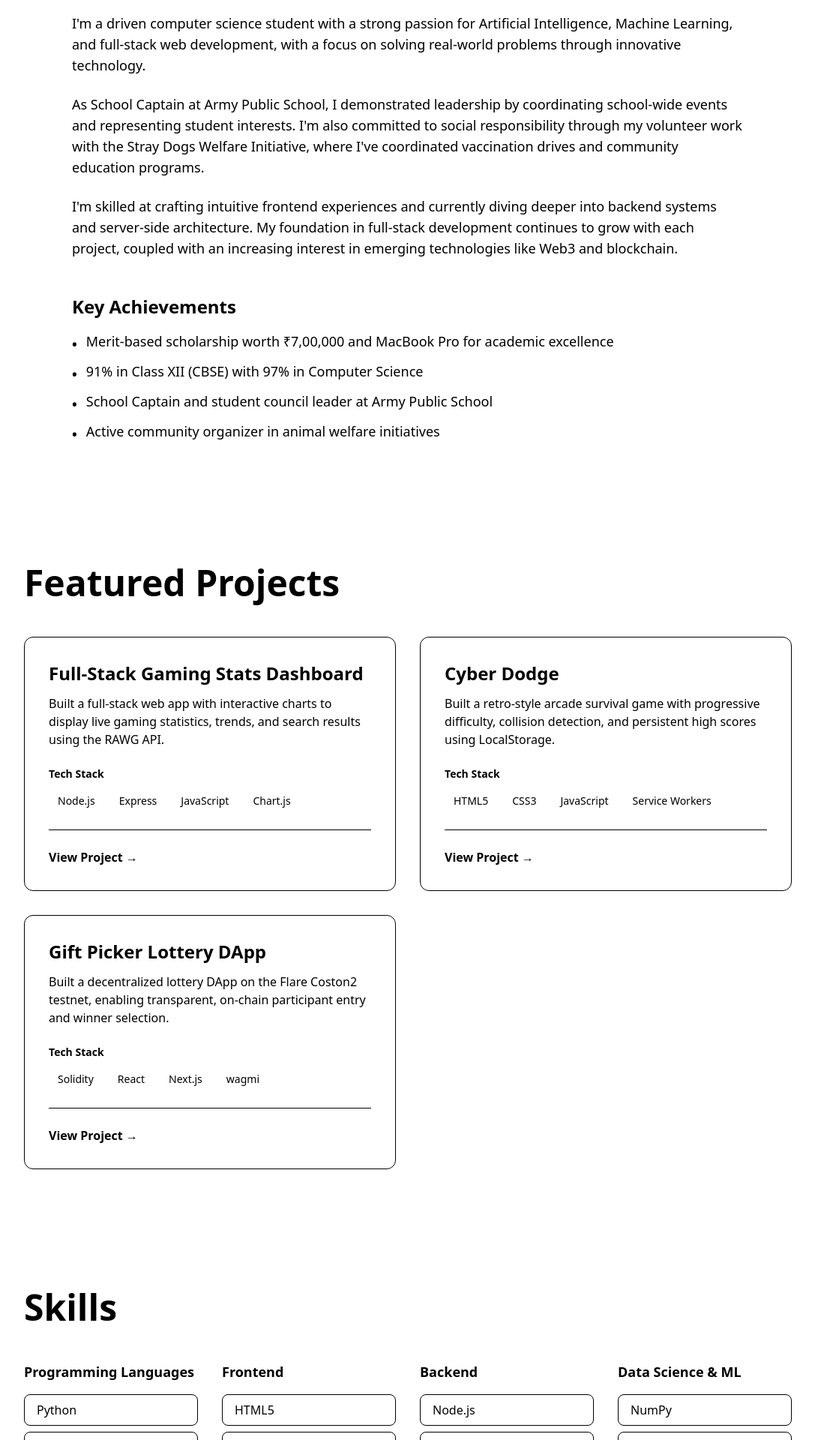
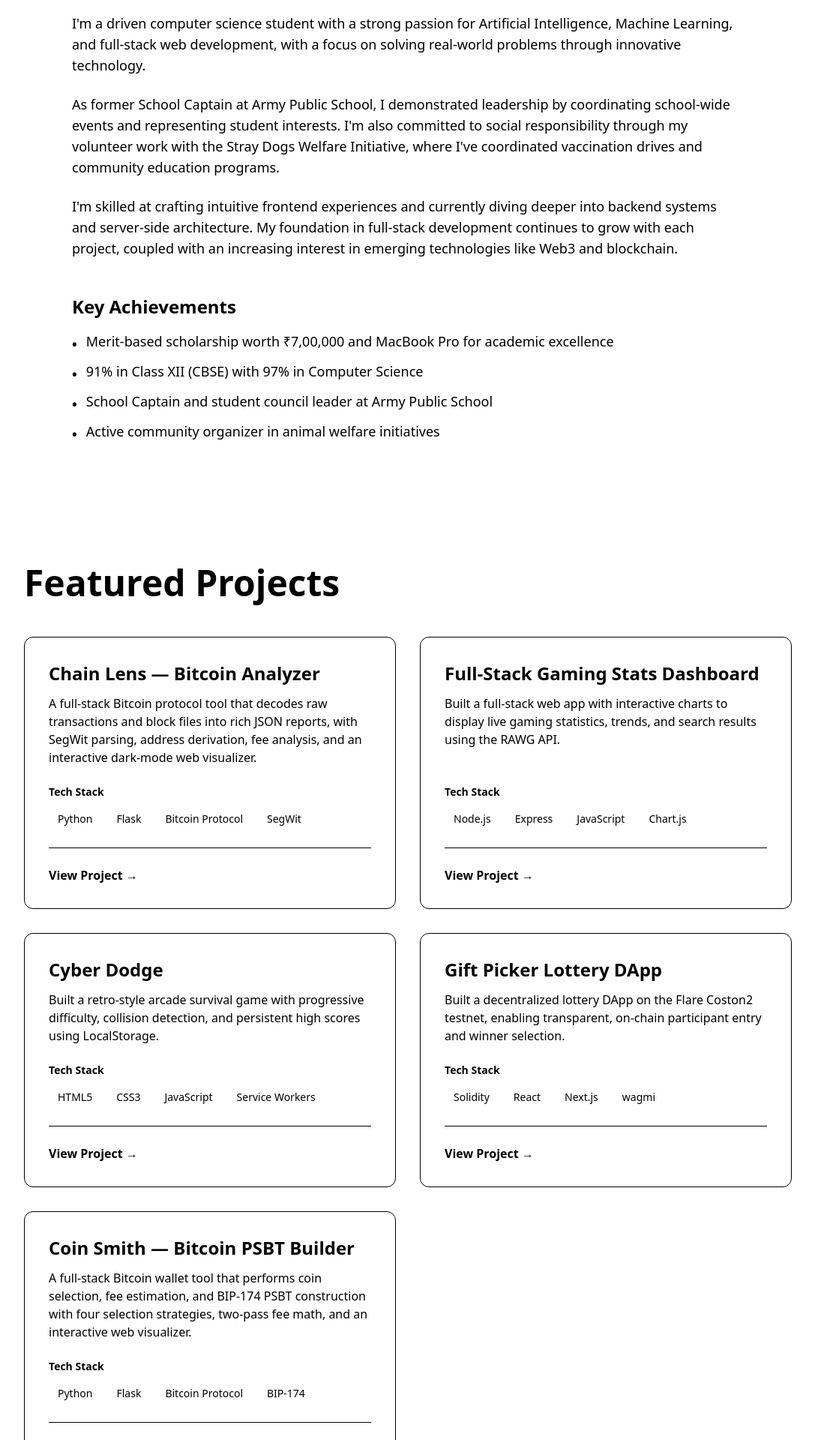
Before and after one commit to abhiraj75/Personal-Portfolio-Website, a Next.js app: page / in a window 1280 px wide. Shown: the part 960-2880 px from the top of the page at 75% size, without its empty margins (96-1183 px from the left). Built offline with nearby package versions, Linux system fonts and the light colour scheme.

Commit message:
add projects

```diff
--- a/app/page.tsx
+++ b/app/page.tsx
@@ -16,6 +16,13 @@ export default function Portfolio() {
   }
 
   const projects = [
+    {
+      title: 'Chain Lens — Bitcoin Analyzer',
+      description: 'A full-stack Bitcoin protocol tool that decodes raw transactions and block files into rich JSON reports, with SegWit parsing, address derivation, fee analysis, and an interactive dark-mode web visualizer.',
+      tech: ['Python', 'Flask', 'Bitcoin Protocol', 'SegWit'],
+      github: 'https://github.com/abhiraj75/Chain-Lens-Bitcoin',
+      link: 'https://github.com/abhiraj75/Chain-Lens-Bitcoin',
+    },
     {
       title: 'Full-Stack Gaming Stats Dashboard',
       description: 'Built a full-stack web app with interactive charts to display live gaming statistics, trends, and search results using the RAWG API.',
@@ -36,6 +43,13 @@ export default function Portfolio() {
       tech: ['Solidity', 'React', 'Next.js', 'wagmi'],
       github: 'https://github.com/abhiraj75/web3-giftpicker-dapp',
       link: 'https://github.com/abhiraj75/web3-giftpicker-dapp',
+    },
+    {
+      title: 'Coin Smith — Bitcoin PSBT Builder',
+      description: 'A full-stack Bitcoin wallet tool that performs coin selection, fee estimation, and BIP-174 PSBT construction with four selection strategies, two-pass fee math, and an interactive web visualizer.',
+      tech: ['Python', 'Flask', 'Bitcoin Protocol', 'BIP-174'],
+      github: 'https://github.com/abhiraj75/Coin-Smith-Bitcoin',
+      link: 'https://github.com/abhiraj75/Coin-Smith-Bitcoin',
     },
   ]
 
@@ -204,7 +218,7 @@ export default function Portfolio() {
             </p>
 
             <p>
-              As School Captain at Army Public School, I demonstrated leadership by coordinating school-wide events and representing student interests. I'm also committed to social responsibility through my volunteer work with the Stray Dogs Welfare Initiative, where I've coordinated vaccination drives and community education programs.
+              As former School Captain at Army Public School, I demonstrated leadership by coordinating school-wide events and representing student interests. I'm also committed to social responsibility through my volunteer work with the Stray Dogs Welfare Initiative, where I've coordinated vaccination drives and community education programs.
             </p>
 
             <p>
```
